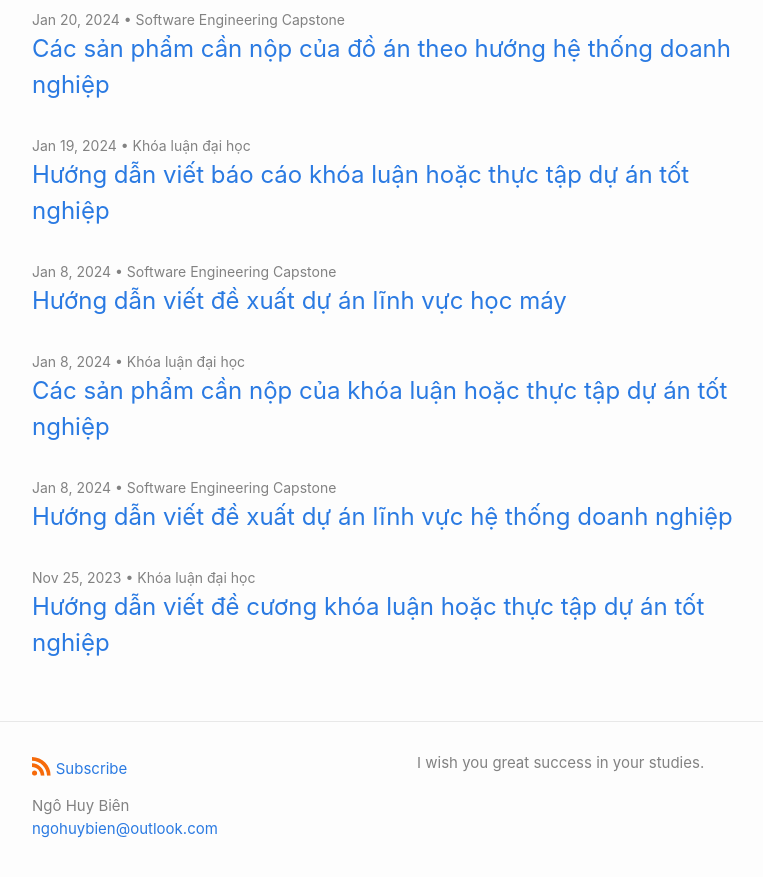
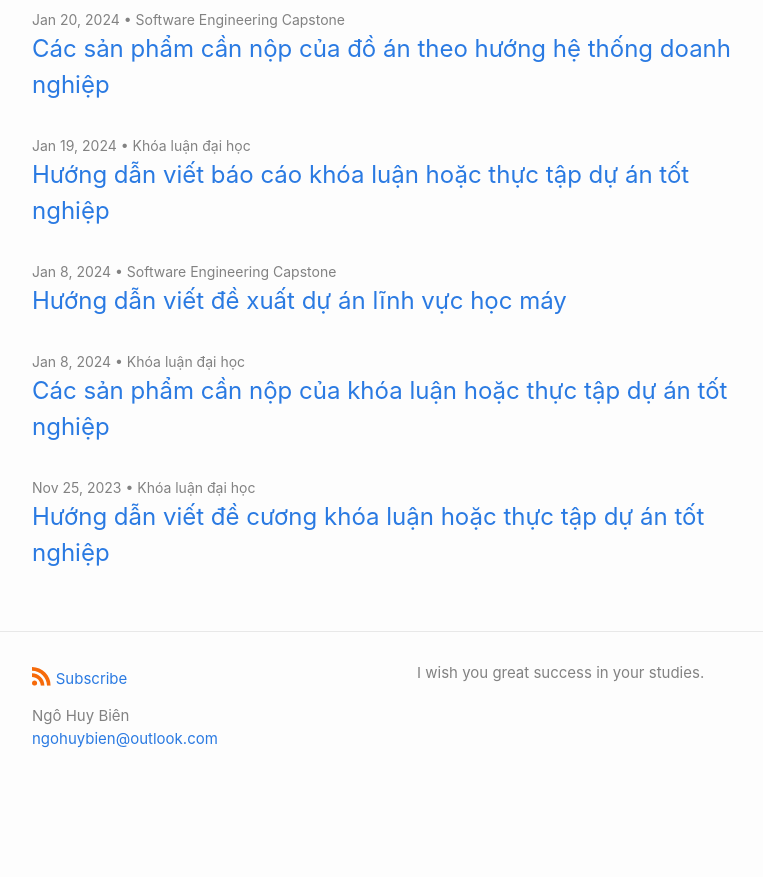
Before and after one commit to ngohuybien/ngohuybien.github.io, a Jekyll site: the page built from index.md, in a window 1280 px wide and 900 px high, scrolled down 1489 px. Shown: the top 877 px of the window, without its empty margins (238-1001 px from the left). Built offline with Jekyll 4.4.1, drawn with Linux system fonts in a browser that asks for light colours; after the commit the page ends 2299 px from its top, so only the background shows below that; some of the changed lines change nothing that is shown.

Commit message:
Update 2024-01-08-enterprise-project-proposal.md

```diff
--- a/_posts/2024-01-08-enterprise-project-proposal.md
+++ b/_posts/2024-01-08-enterprise-project-proposal.md
@@ -1,26 +1,19 @@
 ---
 layout: post
-title: "Hướng dẫn viết đề xuất dự án lĩnh vực hệ thống doanh nghiệp"
+title: "02. Project Idea"
 categories: [Software Engineering Capstone]
 author:
 - Ngô Huy Biên
-meta: "Enterprise Project Proposal"
+meta: "Project Idea"
+published: false
 ---
-_Tài liệu hướng dẫn viết đề xuất dự án lĩnh vực hệ thống doanh nghiệp cho môn học Software Engineering Capstone._
+_Ý tưởng cho dự án thuộc lĩnh vực hệ thống doanh nghiệp_
 
-## 1. Thông tin chung
-* Mỗi nhóm tự chọn một ý tưởng cho đồ án môn học, tập trung vào lĩnh vực hệ thống doanh nghiệp, dựa theo lựa chọn của nhóm và các gợi ý của giảng viên ở buổi học đầu tiên.
-* Đồ án sẽ được thực hiện trong **10 tuần** đối với hệ CLC, trong **14 tuần** đối với hệ CQ, thời gian làm đồ án của mỗi thành viên là 8 giờ / tuần.
-* Các nhóm **chuẩn bị Slides** cho đề xuất dự án của nhóm, in ra để giảng viên góp ý vào đầu buổi học thứ hai.
-* Khi làm đề xuất nếu có chỗ nào không rõ **sinh viên tự đặt các giả định** để hoàn thiện, những chỗ nào không biết làm sinh viên có thể **bỏ qua**.
-* Chỉ những đề xuất nào được giảng viên chấp nhận mới được chọn làm **đồ án môn học chính thức** của nhóm. Những nhóm có đề xuất không được chấp nhận sẽ lựa chọn 1 đề tài có sẵn trong danh sách các đề tài giảng viên đưa ra.
-* Mỗi nhóm cần tập trung nguồn lực chuẩn bị thật tốt cho đề xuất và chỉ chuẩn bị một đề xuất duy nhất.
-
-## 2. Ý tưởng cho đề tài
+## 1. Ý tưởng cho đề tài
 Một số tham khảo để lên ý tưởng:
-* Ứng dụng di động: Sinh viên tham khảo các ứng dụng, trò chơi trên App Store, Google Play.
-* Ứng dụng web (có thể kết hợp với di động): xử lý vấn đề nghiệp vụ thực tế và xử lý dữ liệu lớn bằng công nghệ trong kinh doanh, giao thông, giáo dục, truyền thông, y học, ~~ngân hàng~~.
-* Bảo mật (có thể áp dụng ứng dụng để bàn hoặc máy trạm): ứng dụng dựa trên blockchain; ứng dụng cung cấp giải pháp bảo mật cho các lĩnh vực đặc thù, ví dụ như email, chat, họp trực tuyến, đồng bộ hóa lưu trữ với đám mây.
+* Ứng dụng di động: Tham khảo các ứng dụng, trò chơi trên App Store, Google Play.
+* Ứng dụng web (có thể kết hợp với di động): Xử lý các vấn đề nghiệp vụ thực tế và xử lý dữ liệu lớn bằng công nghệ trong kinh doanh, giao thông, giáo dục, truyền thông, y học, ngân hàng.
+* Bảo mật (có thể áp dụng ứng dụng web, mobile hoặc để bàn): ứng dụng dựa trên blockchain; ứng dụng cung cấp giải pháp bảo mật cho các lĩnh vực đặc thù, ví dụ như email, chat, họp trực tuyến, lưu trữ trong môi trường đám mây.
 * Ý tưởng sáng tạo của cá nhân.
 
 ## 3. Nội dung Slides
```
